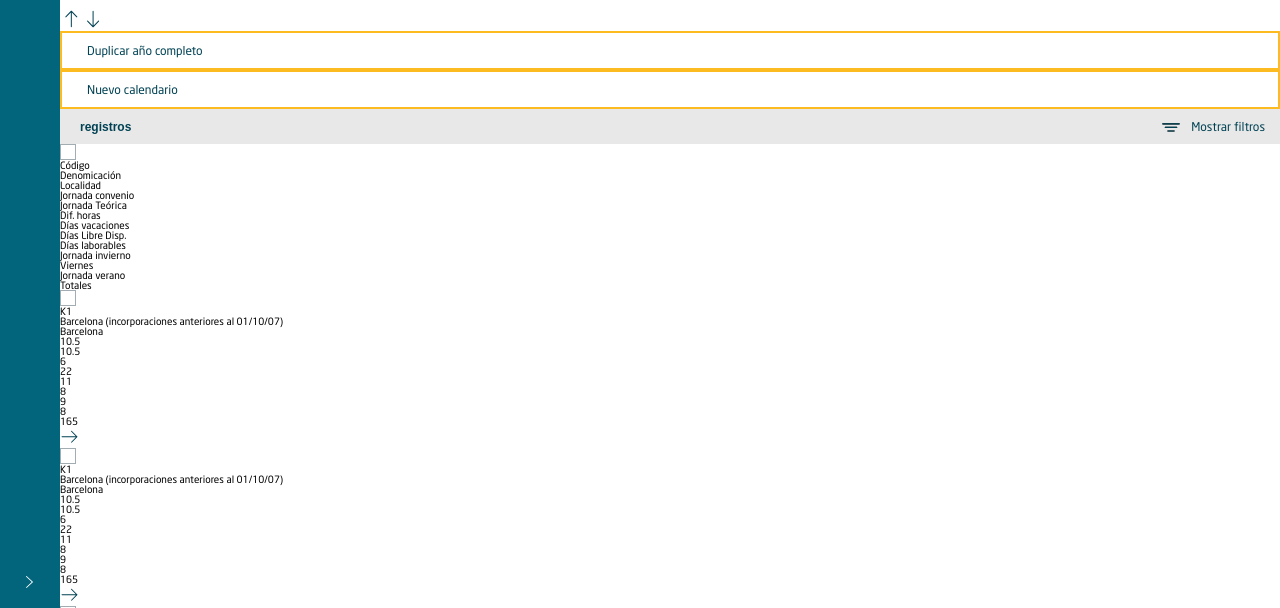
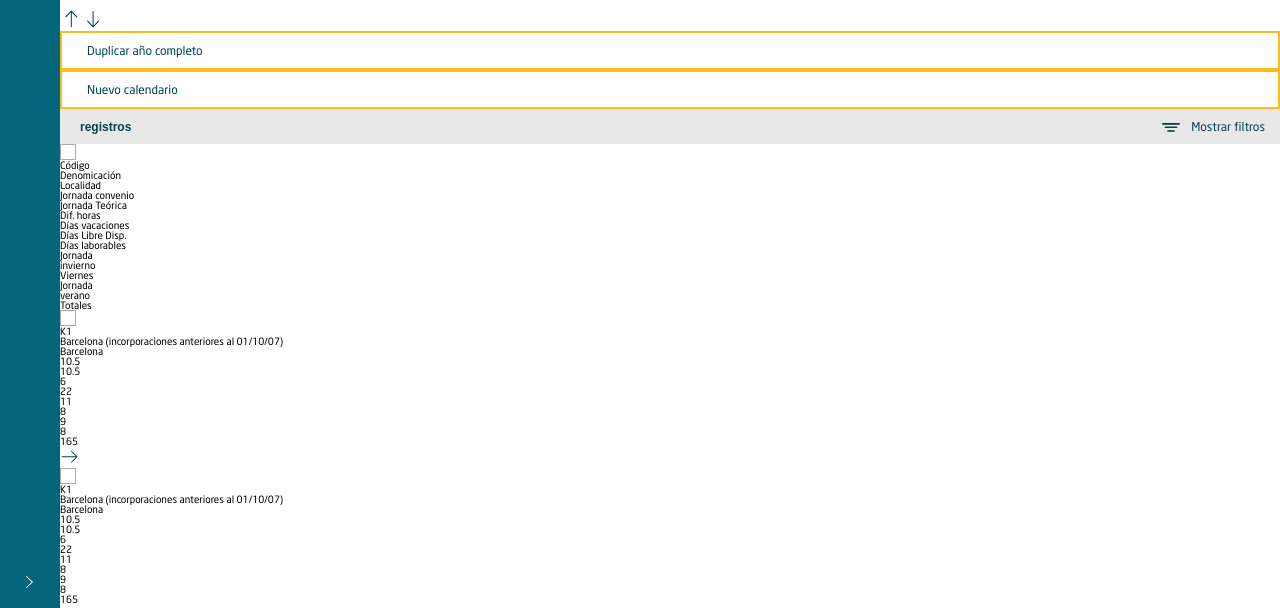
Before and after one commit to ggarciaro/calendario, a website built with webpack: page src/public/dashboard.html in a window 1280 px wide. Shown: the part 192-800 px from the top of the page. Built offline with nearby package versions, Linux system fonts and the light colour scheme; files whose address does not match are found by name.

Commit message:
Fix dashboard styles for IE

```diff
--- a/src/public/dashboard.html
+++ b/src/public/dashboard.html
@@ -114,9 +114,9 @@
                             <div class="sub-table">
                                 <div class="sub-table__header">Días laborables</div>
                                 <div class="sub-table__sections">
-                                    <div class="section">Jornada invierno</div>
+                                    <div class="section">Jornada<br>invierno</div>
                                     <div class="section">Viernes</div>
-                                    <div class="section">Jornada verano</div>
+                                    <div class="section">Jornada<br>verano</div>
                                     <div class="section">Totales</div>
                                 </div>
                             </div>
--- a/src/styles/dashboard.scss
+++ b/src/styles/dashboard.scss
@@ -155,7 +155,6 @@
                     &__sections{
                         display: flex;
                         text-align: center;
-                        align-items: center;
                         box-sizing: border-box;
 
                         .section{
```
